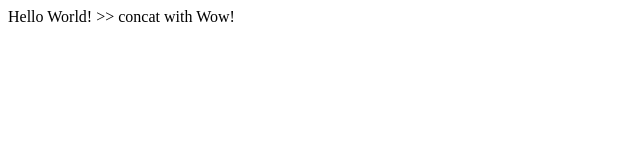
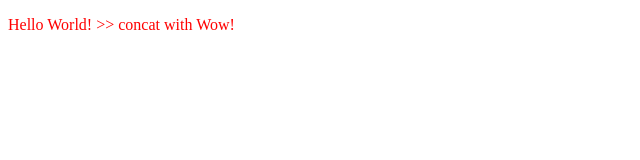
Before and after one commit to jatuponnop/jatuponnop-github, a plain HTML site: page index.html in a window 1280 px wide. Shown: the whole page, without its empty margins (0-640 px from the left). Drawn offline with Linux system fonts and the light colour scheme.

Commit message:
add tag p and add style

```diff
--- a/index.html
+++ b/index.html
@@ -6,10 +6,15 @@
   <meta http-equiv="X-UA-Compatible" content="IE=edge">
   <meta name="viewport" content="width=device-width, initial-scale=1.0">
   <title>Document</title>
+  <style>
+    p {
+       color: red;
+    }
+  </style>
 </head>
 
 <body>
-  Hello World! >> concat with Wow!
+  <p>Hello World! >> concat with Wow!</p>
 </body>
 
 </html>
```
